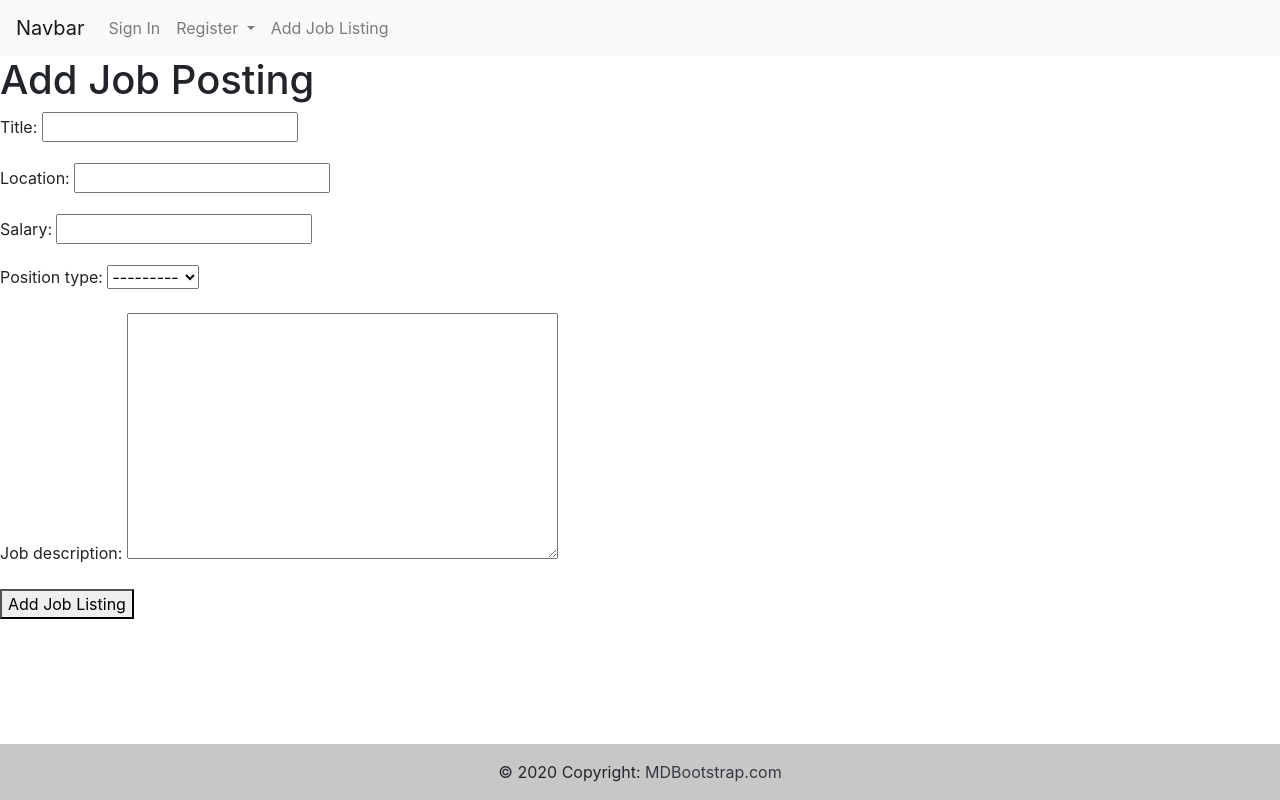
After one commit to NowickiLukasz/jobs-search-ci-pp4, a Django app: page /home/add-job-listing/ in a window 1280 px wide. The commit adds this page. Run offline with Django 3.2, Linux system fonts and the light colour scheme; some libraries are stand-ins or nearby versions.

Commit message:
Add functionality for adding a new job listing from the site

```diff
--- a/jobs/urls.py
+++ b/jobs/urls.py
@@ -1,6 +1,11 @@
 from django.urls import path
 # from . import views
-from .views import JobList, Home, JobDescriptionView
+from .views import (
+    JobList,
+    Home,
+    JobDescriptionView,
+    AddJobView
+)
 
 # urlpatterns = [
 #     path('', views.home, name='home')
@@ -14,5 +19,6 @@ urlpatterns = [
         'job-description/<int:pk>',
         JobDescriptionView.as_view(),
         name='job-description'
-    )
+    ),
+    path('add-job-listing/', AddJobView.as_view(), name='add-job-listing')
 ]
--- a/jobs/views.py
+++ b/jobs/views.py
@@ -1,5 +1,5 @@
 from django.shortcuts import render
-from django.views.generic import ListView, DetailView
+from django.views.generic import ListView, DetailView, CreateView
 from .models import JobListing
 
 # Create your views here.
@@ -21,3 +21,12 @@ class JobList(ListView):
 class JobDescriptionView(DetailView):
     model = JobListing
     template_name = 'job-description.html'
+
+
+class AddJobView(CreateView):
+    model = JobListing
+    template_name = 'add-job-listing.html'
+    fields = (
+        'title', 'location', 'salary', 'position_type',
+        'job_description',
+    )
--- /dev/null
+++ b/templates/add-job-listing.html
@@ -0,0 +1,18 @@
+{% extends "base.html" %}
+
+
+{% block content %}
+
+    <h1>
+        Add Job Posting
+
+    </h1>
+
+    <form method="POST">
+        {% csrf_token %}
+        {{ form.as_p }}
+        <button>Add Job Listing</button>
+    </form>
+
+
+{% endblock %}
--- a/templates/base.html
+++ b/templates/base.html
@@ -41,6 +41,13 @@
                             <a class="dropdown-item" href="#">As Employer</a>
                         </div>
                 </li>
+
+                <li class="nav-item dropdown">
+                    <a class="nav-link" href="{% url 'add-job-listing' %}" id="signIn" role="button"
+                        aria-haspopup="true" aria-expanded="false">
+                        Add Job Listing
+                    </a>
+                </li>
             </ul>
 
         </div>
--- a/templates/job-listing.html
+++ b/templates/job-listing.html
@@ -5,7 +5,7 @@
 
 {% for job in object_list %}
 <div class="container mt-4">
-    <div class="card">
+    <div class="card" id="job-listing">
     <h5 class="card-header">{{ job.title }}</h5>
         <div class="card-body">
             <h5 class="card-title">{{ job.location }}</h5>
```
Also changed, not shown: templates/job-description.html (+9 -1 lines), README.md.
